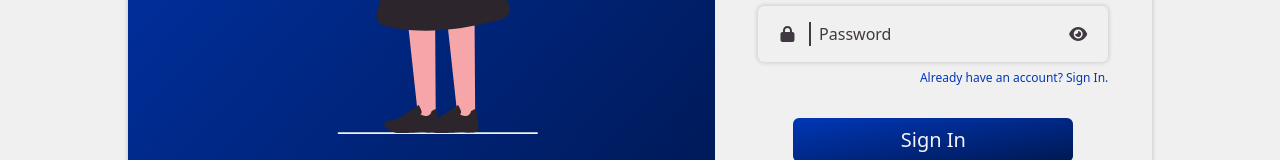
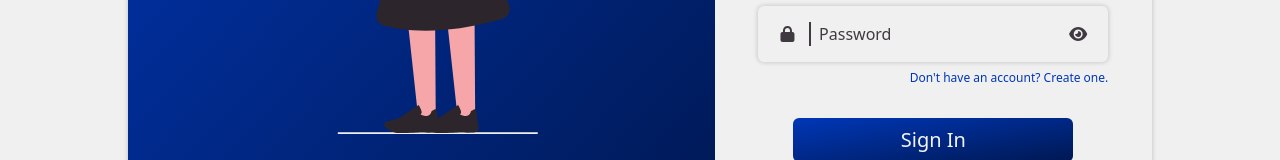
Before and after one commit to Zain-Khoso/Chatto, a React (Vite) app: page /user/sign-in in a window 1280 px wide. Shown: the part 467-627 px from the top of the page. Built offline with nearby package versions, Linux system fonts and the light colour scheme; no server answers.

Commit message:
Bug Resolves

```diff
--- a/src/pages/Auth/components/PasswordFeild.tsx
+++ b/src/pages/Auth/components/PasswordFeild.tsx
@@ -10,7 +10,7 @@ import { PasswordProps } from "@/types/authForm.types";
 
 export default function PasswordFeild({ register, errors }: PasswordProps) {
     // Store Access
-    const { formType } = useSelector(selectAuthSlice);
+    const formType = useSelector(selectAuthSlice);
 
     const [visible, setVisible] = useState(false);
 
```
